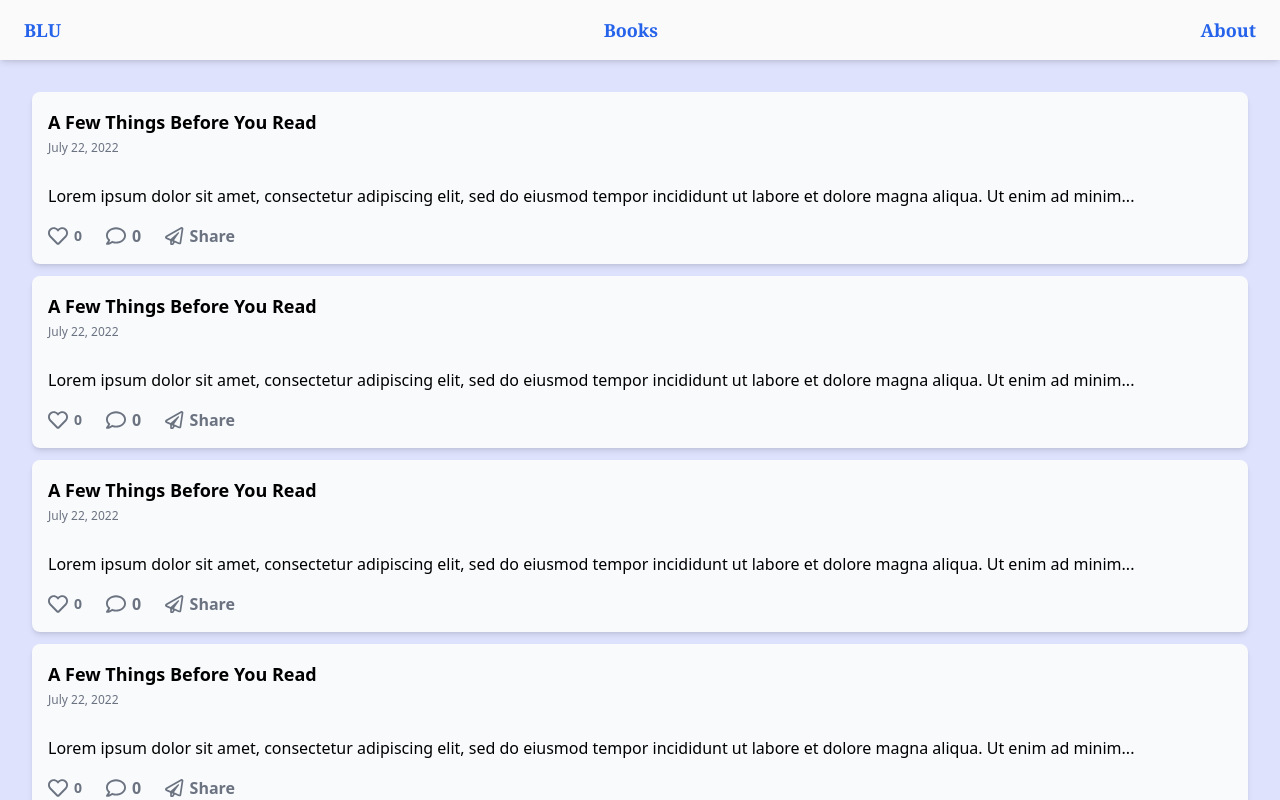
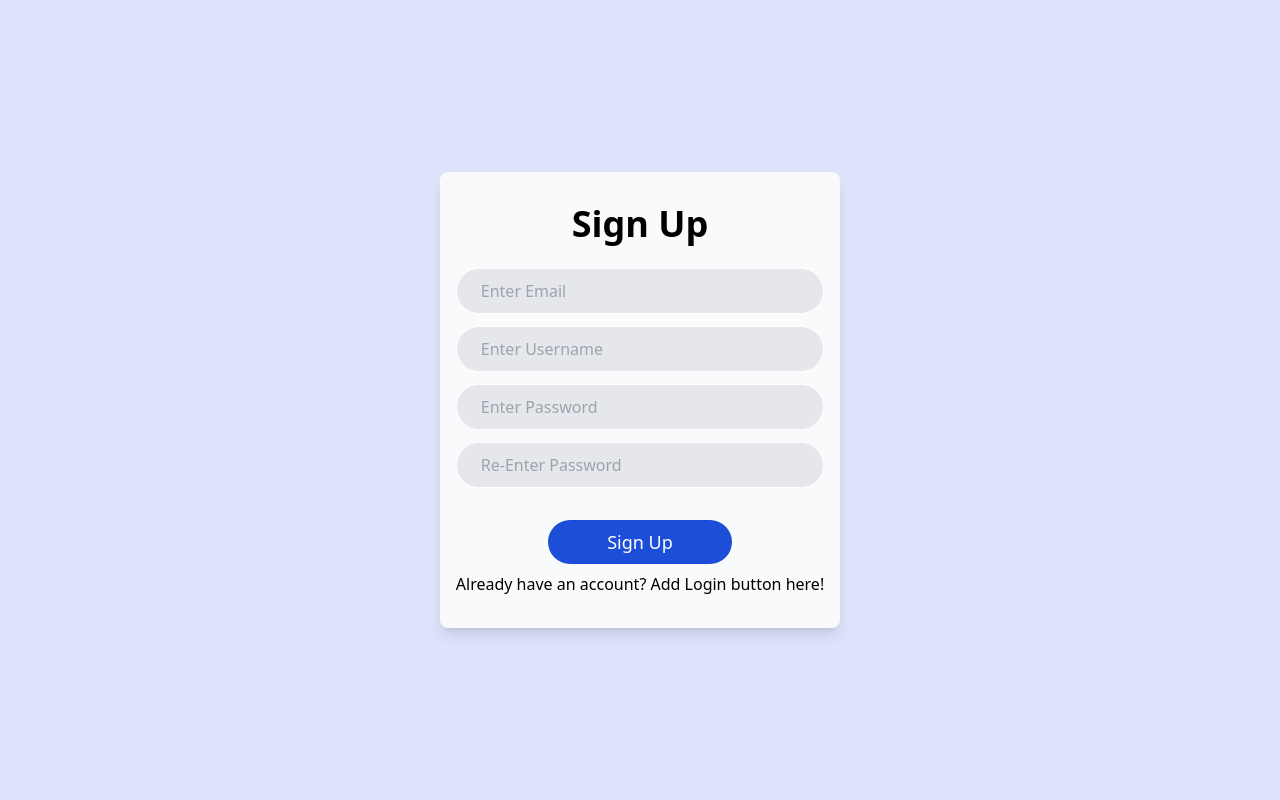
Before and after one commit to JoushuaDelaCruz/BluWebsite, a React (Create React App) app in the folder client/: page / in a window 1280 px wide. Shown: the top 800 px of the page. Built offline with nearby package versions, Linux system fonts and the light colour scheme.

Commit message:
Added a signup form

```diff
--- a/client/src/App.js
+++ b/client/src/App.js
@@ -1,21 +1,32 @@
 import React, { useEffect } from "react";
-import Books from "./components/Books";
-import About from "./components/About";
-import { BrowserRouter as Router, Route, Routes } from "react-router-dom";
-import HomePage from "./components/HomePage";
+// import Books from "./components/Books";
+// import About from "./components/About";
+// import { BrowserRouter as Router, Route, Routes } from "react-router-dom";
+// import HomePage from "./components/HomePage";
+import SignUp from "./components/SignUp";
 
 const App = () => {
+  const addUser = async (user) => {
+    const res = await fetch("/userSignUp", {
+      method: "POST",
+      headers: {
+        "Content-Type": "application/json",
+      },
+      body: JSON.stringify(user),
+    });
+  };
+
   return (
-    <>
-      <div id="signInDiv"></div>
-      <Router>
+    <main className="bg-indigo-400 bg-opacity-25 min-h-screen font-sans">
+      <SignUp onAdd={addUser} />
+      {/* <Router>
         <Routes>
           <Route path="/" exact element={<HomePage />} />
           <Route path="/books" exact element={<Books />} />
           <Route path="/about" exact element={<About />} />
         </Routes>
-      </Router>
-    </>
+      </Router> */}
+    </main>
   );
 };
 
--- a/client/src/components/HomePage.js
+++ b/client/src/components/HomePage.js
@@ -7,9 +7,9 @@ const HomePage = () => {
   return (
     <>
       <Header />
-      <main className="min-h-screen bg-indigo-400 bg-opacity-25 py-8 md:p-8">
+      <div className="py-8 md:p-8">
         <NewsList />
-      </main>
+      </div>
       <Footer />
     </>
   );
--- /dev/null
+++ b/client/src/components/SignUp.js
@@ -0,0 +1,102 @@
+import React, { useState, useEffect } from "react";
+
+const SignUp = ({ onAdd }) => {
+  const [email, setEmail] = useState("");
+  const [username, setUsername] = useState("");
+  const [password, setPassword] = useState("");
+  const [confirmPassword, setConfirmPassword] = useState("");
+  const invalidInput = (idTag) => {
+    document.getElementById(idTag).classList.remove("border-white");
+    document.querySelector(`#${idTag}`).classList.add("invalid-input");
+  };
+  const addUser = (e) => {
+    e.preventDefault();
+    let missingInput = false;
+
+    if (email === "") {
+      invalidInput("email");
+      missingInput = true;
+    }
+    if (username === "") {
+      invalidInput("username");
+      missingInput = true;
+    }
+    if (password === "") {
+      invalidInput("password");
+      missingInput = true;
+    }
+    if (confirmPassword === "") {
+      invalidInput("confirmPassword");
+      missingInput = true;
+    }
+
+    if (missingInput) {
+      return;
+    }
+
+    if (password !== confirmPassword) {
+      return;
+    }
+
+    onAdd({ email: email, username: username, password: password });
+    setEmail("");
+    setPassword("");
+    setUsername("");
+    setConfirmPassword("");
+  };
+
+  return (
+    <div className="flex flex-col items-center justify-center h-screen">
+      <form
+        className="flex flex-col justify-center items-center bg-slate-50 py-8 px-4 rounded-lg text-center min-w-3/4 md:min-w-1/4 shadow-lg"
+        onSubmit={addUser}
+      >
+        <h1 className="text-4xl font-bold mb-6">Sign Up</h1>
+        <input
+          type="text"
+          placeholder="Enter Email"
+          value={email}
+          onChange={(e) => setEmail(e.target.value)}
+          className="border w-full outline-none py-2.5 px-6 mb-3 border-solid border-1 border-white rounded-full bg-gray-200 focus:border-blue-500"
+          id="email"
+        />
+        <input
+          type="text"
+          placeholder="Enter Username"
+          value={username}
+          onChange={(e) => setUsername(e.target.value)}
+          className="border w-full outline-none py-2.5 px-6 mb-3 border-solid border-1 border-white rounded-full bg-gray-200 focus:border-blue-500"
+          id="username"
+        />
+        <input
+          type="password"
+          placeholder="Enter Password"
+          value={password}
+          onChange={(e) => setPassword(e.target.value)}
+          className="w-full outline-none py-2.5 px-6 mb-3 border-solid border-1 border-white rounded-full bg-gray-200 border focus:border-blue-500"
+          id="password"
+        />
+        <input
+          type="password"
+          placeholder="Re-Enter Password"
+          value={confirmPassword}
+          onChange={(e) => setConfirmPassword(e.target.value)}
+          className="w-full outline-none py-2.5 px-6 mb-3 border-solid border-1 border-white rounded-full bg-gray-200 border focus:border-blue-500"
+          id="confirmPassword"
+        />
+        <input
+          className="text-lg mt-5 mb-2 rounded-full py-2 px-0 border-none outline-none w-1/2 cursor-pointer bg-blue-700 text-white hover:bg-cyan-600 transition duration-500 ease-out"
+          type="submit"
+          value="Sign Up"
+        />
+        <div>
+          <p>
+            Already have an account? <span> Add Login button here! </span>
+          </p>
+        </div>
+      </form>
+    </div>
+  );
+};
+
+export default SignUp;
--- a/client/src/index.css
+++ b/client/src/index.css
@@ -38,4 +38,8 @@
   .newsCard-icon-container {
     @apply flex flex-row gap-1.5 justify-items-center justify-center items-center cursor-pointer
   }
+
+  .invalid-input {
+    @apply border-red-600
+  }
 }
--- a/client/tailwind.config.js
+++ b/client/tailwind.config.js
@@ -1,17 +1,22 @@
 /** @type {import('tailwindcss').Config} */
 module.exports = {
-  content: [
-    "./src/**/*.{js,jsx,ts,tsx}",
-  ],
+  content: ["./src/**/*.{js,jsx,ts,tsx}"],
   theme: {
     extend: {},
+    minWidth: {
+      0: "0",
+      "1/4": "25%",
+      "1/2": "50%",
+      "3/4": "75%",
+      full: "100%",
+    },
   },
   plugins: [],
   variants: {
     extend: {
       fontFamily: {
-        cursive: ['cursive']
-      }
+        cursive: ["cursive"],
+      },
     },
   },
-}
+};
```
Also changed, not shown: 2 other files (tests, documents, lock files or other folders).
